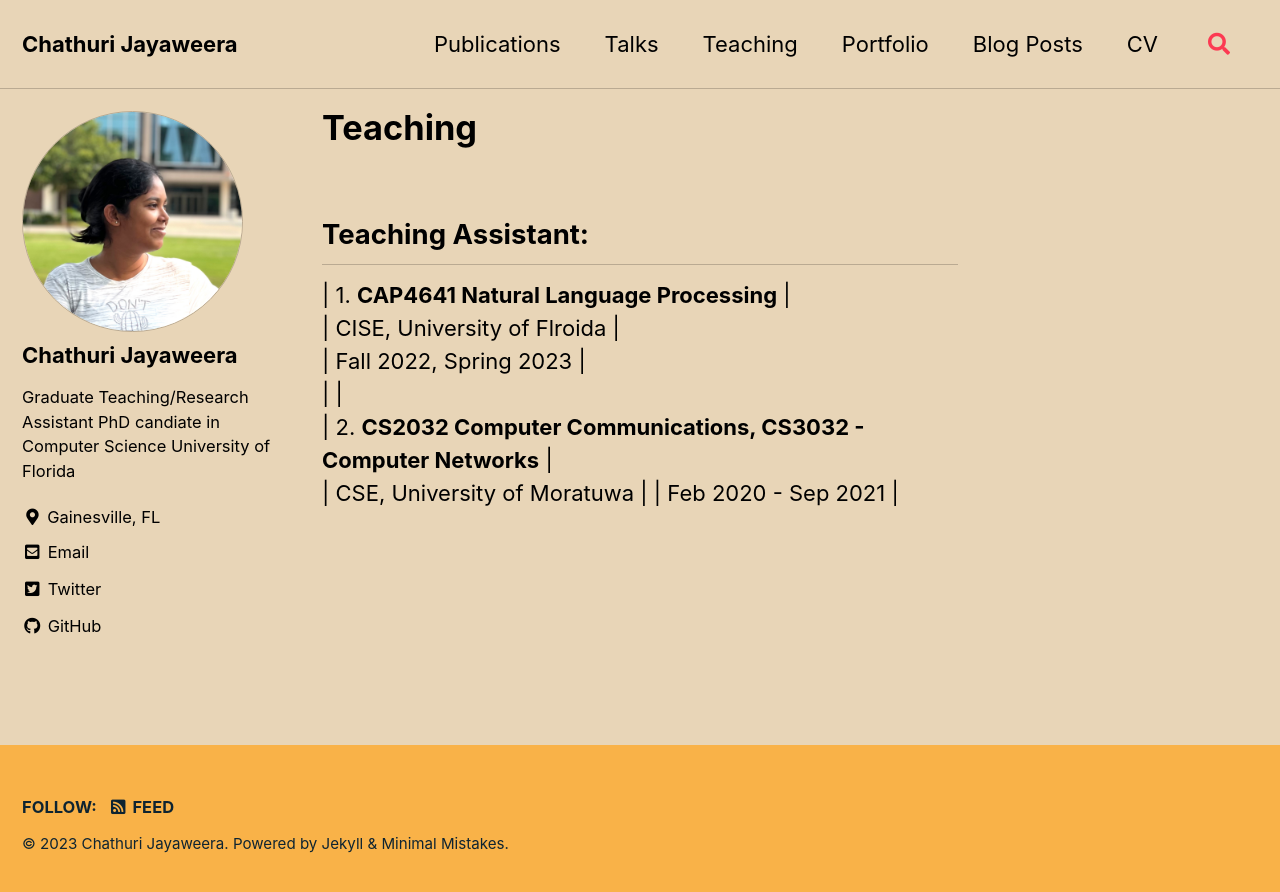
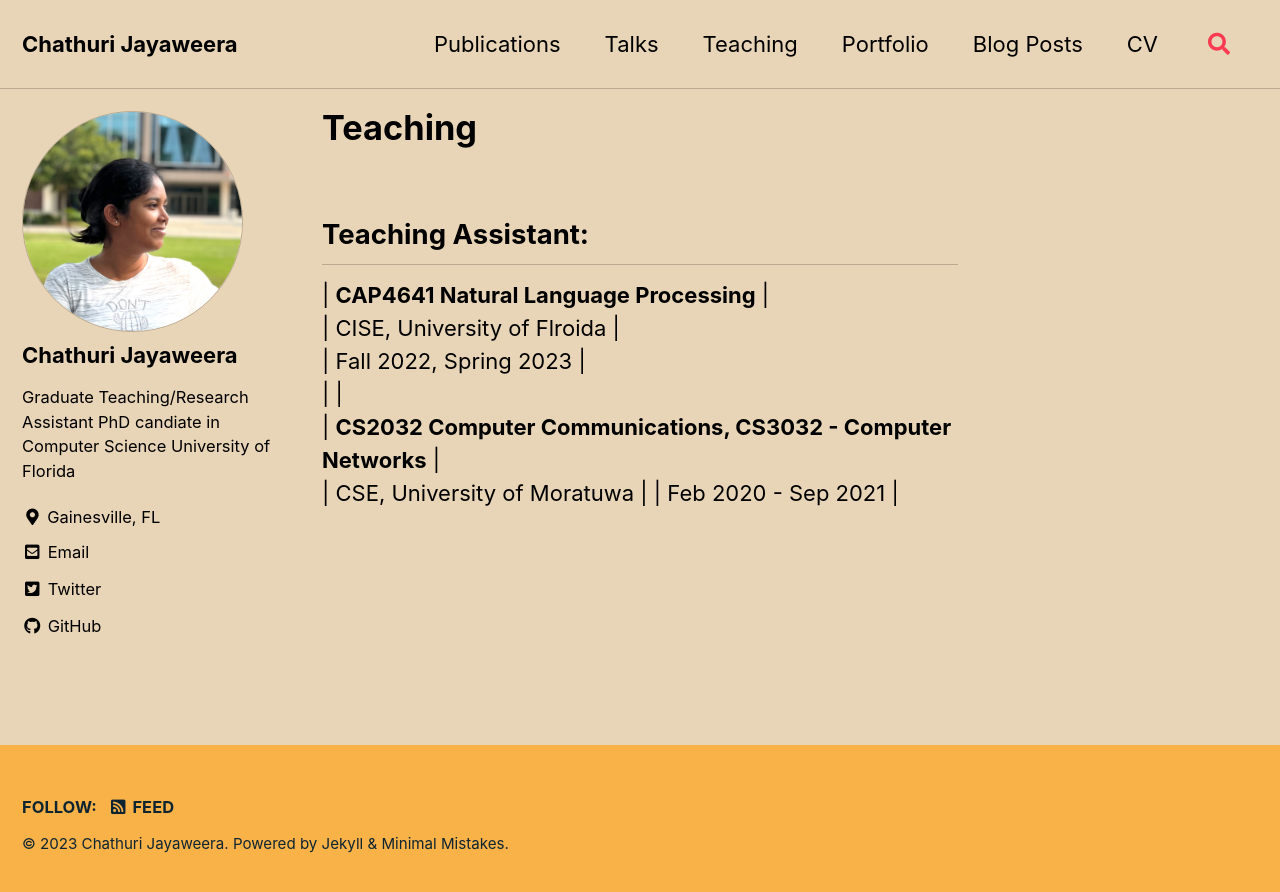
Before and after one commit to chestnutjay/chestnutjay.github.io, a Jekyll site: the page built from _pages/teaching.md, in a window 1280 px wide. Shown: the top 892 px of the page. Built offline with Jekyll 4.4.1, drawn with Linux system fonts in a browser that asks for light colours; cached includes are drawn as plain includes.

Commit message:
slight change in teaching.md

```diff
--- a/_pages/teaching.md
+++ b/_pages/teaching.md
@@ -11,10 +11,10 @@ td, th {
 </style>
 
 ## **Teaching Assistant:**
-| 1. **CAP4641 Natural Language Processing**                         |
+| **CAP4641 Natural Language Processing**                         |
 | CISE, University of Flroida                                     |
 | Fall 2022, Spring 2023                                          |
 |                                                                 |
-| 2. **CS2032 Computer Communications, CS3032 - Computer Networks**  |
+| **CS2032 Computer Communications, CS3032 - Computer Networks**  |
 | CSE, University of Moratuwa                                     |
 | Feb 2020 - Sep 2021                                             |
```
